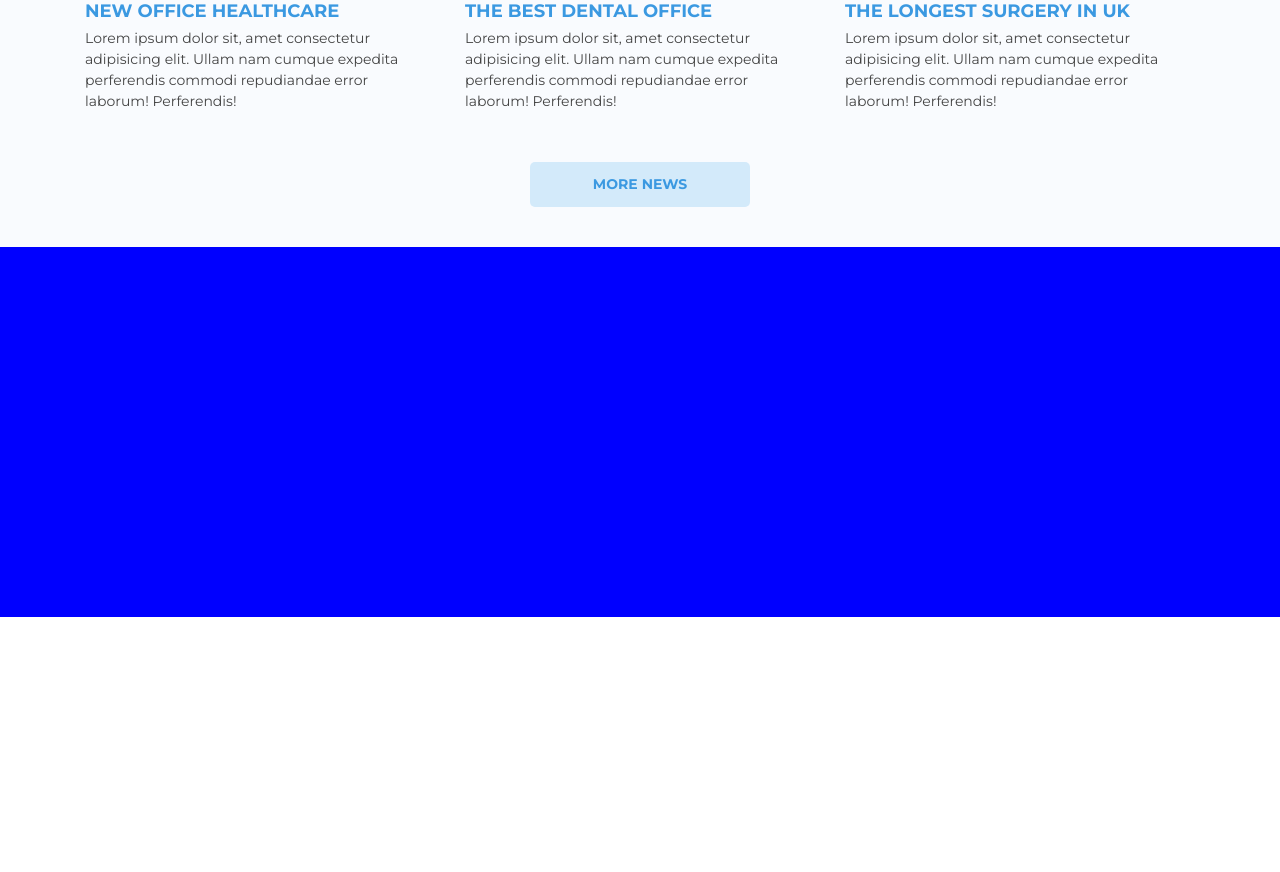
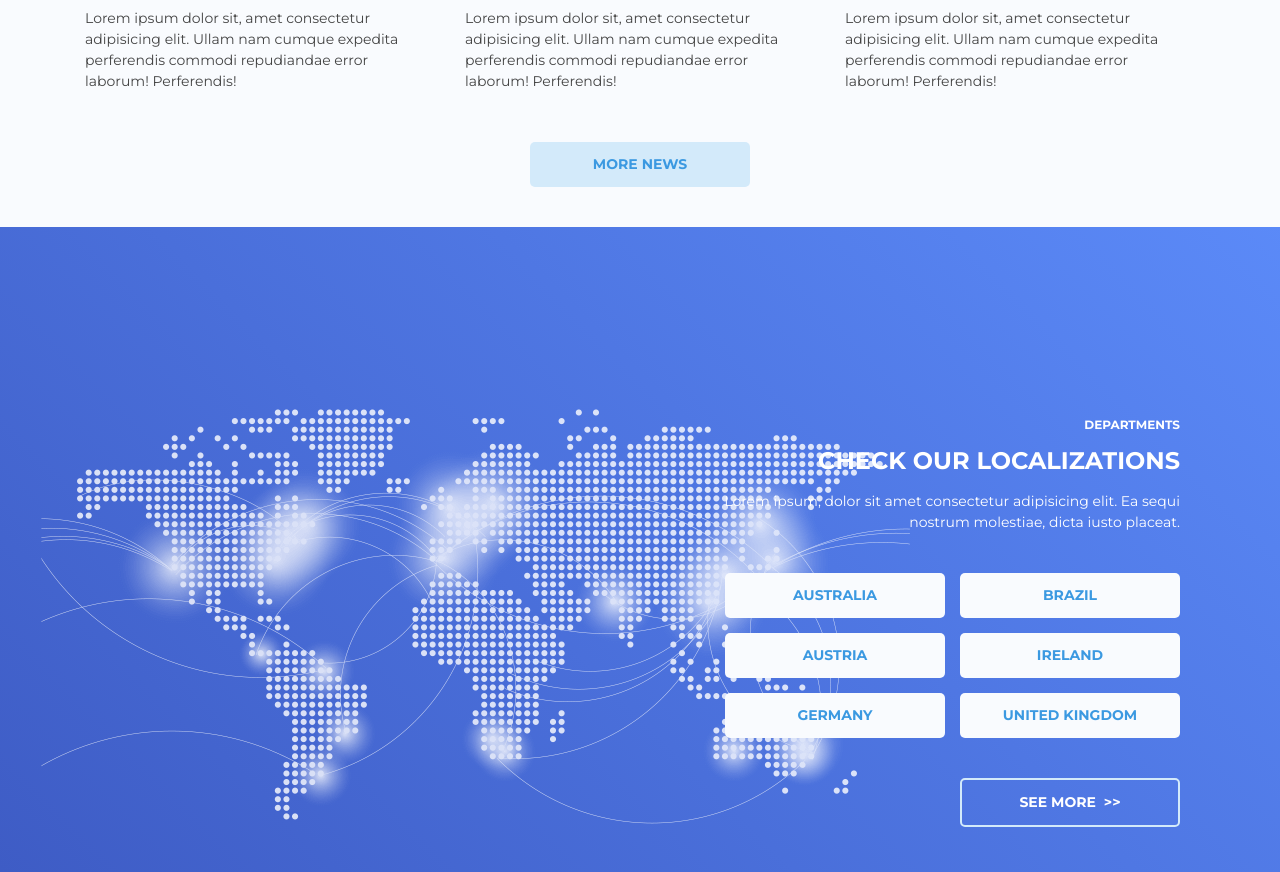
Before and after one commit to RobertSajdak/Health-Care-Clinic, a website: page src/index.html in a window 1280 px wide. Shown: the part 1786-2658 px from the top of the page. Before the commit the page ends 2403 px from the top, so only its background shows below. Drawn offline with nearby package versions, Linux system fonts and the light colour scheme; files that its build step writes are made by us from their sources.

Commit message:
#17 - added localizations section with Sass style.

```diff
--- a/src/index.html
+++ b/src/index.html
@@ -289,6 +289,48 @@
     </section>
 
     <!-- Localizations Section-->
-    <section style="height: 400px; background-color: blue"></section>
+    <section class="t-clinic-locator">
+      <div class="o-container">
+        <div class="o-row">
+          <div class="o-col t-clinic-locator__right">
+            <div class="o-col t-clinic-locator__content c-heading--white">
+              <span class="c-label">Departments</span>
+              <h2
+                class="c-heading c-heading--level2 c-heading--upper c-heading--white t-clinic-locator__heading"
+              >
+                Check Our Localizations
+              </h2>
+              <p class="t-clinic-locator__subheading">
+                Lorem ipsum, dolor sit amet consectetur adipisicing elit. Ea
+                sequi nostrum molestiae, dicta iusto placeat.
+              </p>
+              <div class="t-clinic-locator__buttons">
+                <a class="c-btn c-btn--light t-clinic-locator__btn" href="#"
+                  >Australia</a
+                >
+                <a class="c-btn c-btn--light t-clinic-locator__btn" href="#"
+                  >Brazil</a
+                >
+                <a class="c-btn c-btn--light t-clinic-locator__btn" href="#"
+                  >Austria</a
+                >
+                <a class="c-btn c-btn--light t-clinic-locator__btn" href="#"
+                  >Ireland</a
+                >
+                <a class="c-btn c-btn--light t-clinic-locator__btn" href="#"
+                  >Germany</a
+                >
+                <a class="c-btn c-btn--light t-clinic-locator__btn" href="#"
+                  >United Kingdom</a
+                >
+              </div>
+              <a class="c-btn c-btn--outline t-clinic-locator__more" href="#"
+                >See More &nbsp;&gt;&gt;</a
+              >
+            </div>
+          </div>
+        </div>
+      </div>
+    </section>
   </body>
 </html>
--- /dev/null
+++ b/src/sass/07-templates/_clinic-locator.scss
@@ -0,0 +1,49 @@
+@use "../01-settings/variables" as *;
+@use "../02-tools/mixins" as *;
+
+.t-clinic-locator {
+  background: $blue-gradient;
+  padding-bottom: $grid-base * 4.5;
+  padding-top: $grid-base * 4;
+
+  @include large-up {
+    background: url(../assets/images/map.png) 10% 80% no-repeat, $blue-gradient;
+    padding-top: $grid-base * 20;
+  }
+
+  &__right {
+    display: flex;
+    justify-content: flex-end;
+  }
+
+  &__content {
+    width: 100%;
+
+    @include large-up {
+      max-width: 500px;
+      text-align: right;
+    }
+  }
+
+  &__heading {
+    margin-bottom: $grid-base * 1.5;
+  }
+
+  &__subheading {
+    color: $white;
+    margin-bottom: $grid-base * 4;
+  }
+
+  &__buttons {
+    display: flex;
+    flex-wrap: wrap;
+    justify-content: flex-end;
+    margin-bottom: $grid-base * 2.5;
+  }
+
+  &__btn {
+    margin-bottom: $grid-base * 1.5;
+    margin-left: $grid-base * 1.5;
+    margin-right: 0;
+  }
+}
--- a/src/sass/07-templates/_index.scss
+++ b/src/sass/07-templates/_index.scss
@@ -1,3 +1,4 @@
+@forward "_clinic-locator";
 @forward "_our-company";
 @forward "_our-services";
 @forward "_post-list";
--- a/src/sass/07-templates/_post-list.scss
+++ b/src/sass/07-templates/_post-list.scss
@@ -19,7 +19,7 @@
       left: 0;
       position: absolute;
       right: 0;
-      top: $grid-base * 8;
+      top: $grid-base * 6;
       z-index: 1000;
     }
   }
--- a/src/sass/style.scss
+++ b/src/sass/style.scss
@@ -23,6 +23,7 @@
 @use "06-components/list";
 @use "06-components/nav";
 
+@use "07-templates/clinic-locator";
 @use "07-templates/our-company";
 @use "07-templates/our-services";
 @use "07-templates/post-list";
```
Also changed, not shown: src/assets/images/map.png (added).
